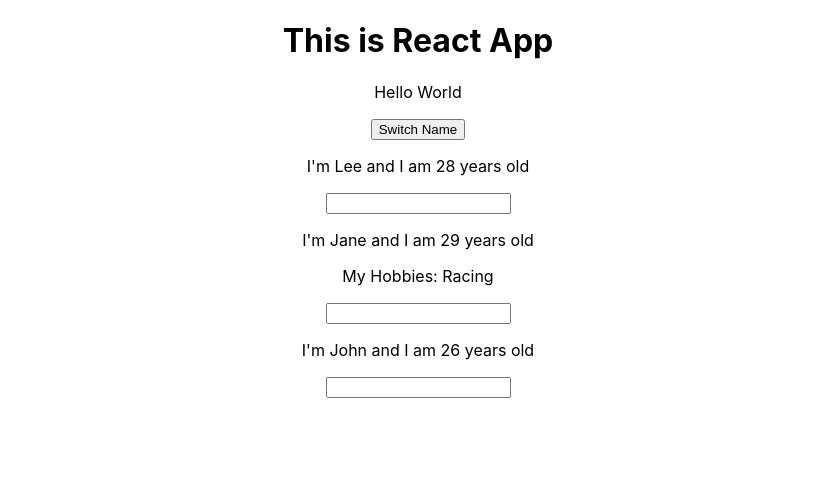
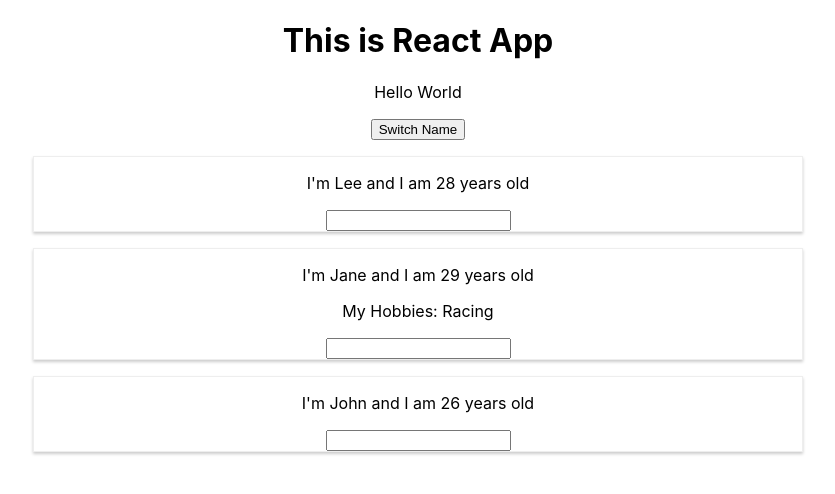
Before and after one commit to acvan11/react-app-2019, a React (Create React App) app: page / in a window 1280 px wide. Shown: the top 494 px of the page, without its empty margins (222-1057 px from the left). Built offline with nearby package versions, Linux system fonts and the light colour scheme.

Commit message:
add styling for Person

```diff
--- /dev/null
+++ b/src/Person/Person.css
@@ -0,0 +1,7 @@
+.Person {
+    width: 60%;
+    margin: 16px auto;
+    border: 1px solid #eee;
+    box-shadow: 0 2px 3px #ccc;
+    text-align: center;
+}
--- a/src/Person/Person.js
+++ b/src/Person/Person.js
@@ -1,11 +1,12 @@
 import React from 'react';
+import './Person.css';
 
 const person = (props) => {
     return (
-    <div>
+    <div className="Person">
         <p onClick={props.click}>I'm {props.name} and I am {props.age} years old </p>
         <p>{props.children}</p>
-        <input type="text" onChange= {props.changed}/>
+        <input type="text" onChange= {props.changed} value={props.value}/>
     </div>
     );
 }
```
